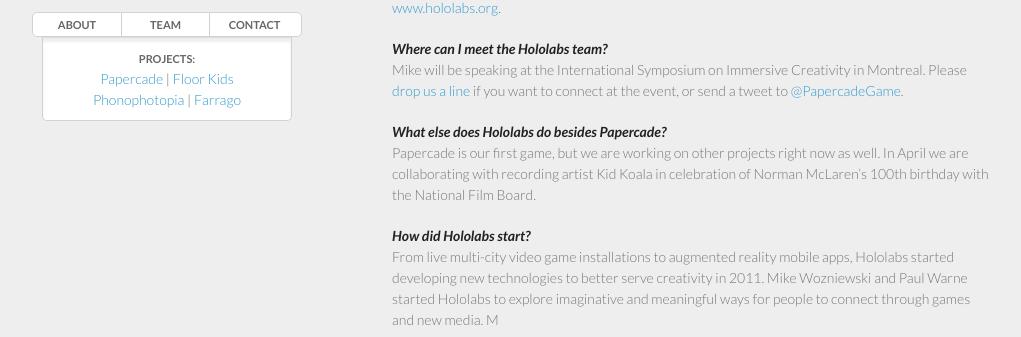
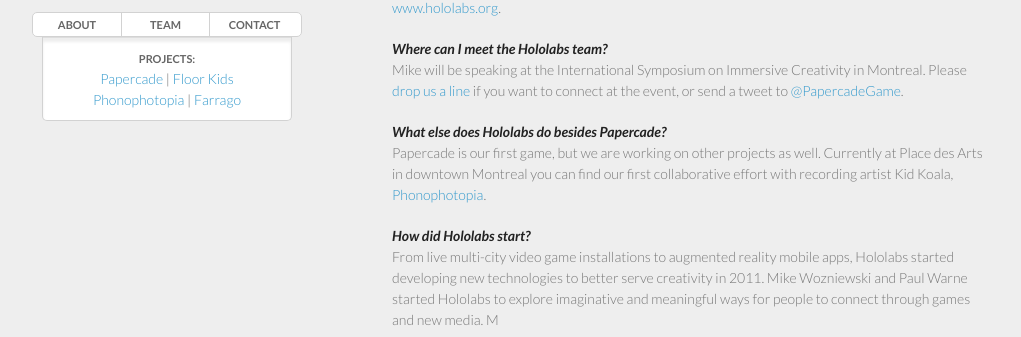
Before and after one commit to hololabs/hololabs.github.io, a Jekyll site: the page built from projects/papercade/index.html, in a window 1280 px wide and 900 px high, scrolled down 1336 px. Shown: the part 116-453 px from the top of the window, without its empty margins (128-1149 px from the left). Built offline with Jekyll 4.4.1, drawn with Linux system fonts in a browser that asks for light colours; nearby versions of some CDN libraries; Markdown is read by kramdown in place of the engine named in the settings.

Commit message:
Updated 'what else does hololabs do besides papercade.'

```diff
--- a/projects/papercade/index.html
+++ b/projects/papercade/index.html
@@ -140,7 +140,7 @@
 
 <p>
 <strong><em>What else does Hololabs do besides Papercade?</strong></em><br>
-Papercade is our first game, but we are working on other projects right now as well. In April we are collaborating with recording artist Kid Koala in celebration of Norman McLaren’s 100th birthday with the National Film Board. <link: http://www.quartierdesspectacles.com/presse/english/Press%20release_McLaren%20Wall-to-Wall.pdf>
+  Papercade is our first game, but we are working on other projects as well. Currently at Place des Arts in downtown Montreal you can find our first collaborative effort with recording artist Kid Koala, <a href="http://www.hololabs.org/projects/phonophotopia">Phonophotopia</a>.
 </p>
 
 <p>
```
